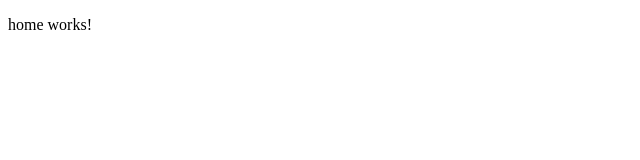
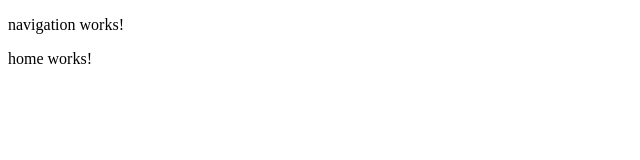
Before and after one commit to salarkazazi91/del-naame, an Angular app: page / in a window 1280 px wide. Shown: the top 160 px of the page, without its empty margins (0-640 px from the left). Built offline with nearby package versions, Linux system fonts and the light colour scheme.

Commit message:
added raw navigation

```diff
--- a/src/app/app.component.html
+++ b/src/app/app.component.html
@@ -1,3 +1,5 @@
+<app-navigation></app-navigation>
+
 <!-- <ng-persian-datepicker>
   <input type="text" [formControl]="dateValue" />
 </ng-persian-datepicker> -->
--- a/src/app/app.module.ts
+++ b/src/app/app.module.ts
@@ -9,11 +9,13 @@ import { AppComponent } from './app.component';
 // import { ReactiveFormsModule } from '@angular/forms';
 
 import { HomeComponent } from './home/home.component';
+import { NavigationComponent } from './navigation/navigation.component';
 
 @NgModule({
   declarations: [
     AppComponent,
-    HomeComponent
+    HomeComponent,
+    NavigationComponent
   ],
   imports: [
     BrowserModule,
--- /dev/null
+++ b/src/app/navigation/navigation.component.html
@@ -0,0 +1 @@
+<p>navigation works!</p>
--- /dev/null
+++ b/src/app/navigation/navigation.component.ts
@@ -0,0 +1,15 @@
+import { Component, OnInit } from '@angular/core';
+
+@Component({
+  selector: 'app-navigation',
+  templateUrl: './navigation.component.html',
+  styleUrls: ['./navigation.component.scss']
+})
+export class NavigationComponent implements OnInit {
+
+  constructor() { }
+
+  ngOnInit(): void {
+  }
+
+}
```
Also changed, not shown: src/app/navigation/navigation.component.scss (added), 1 other file (tests, documents, lock files or other folders).
